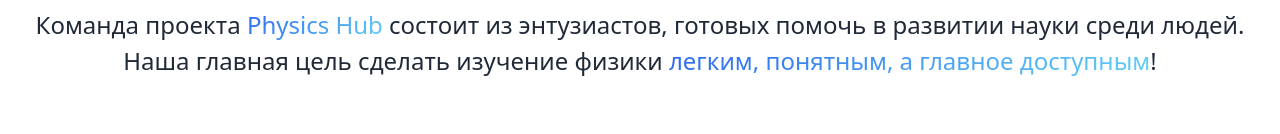
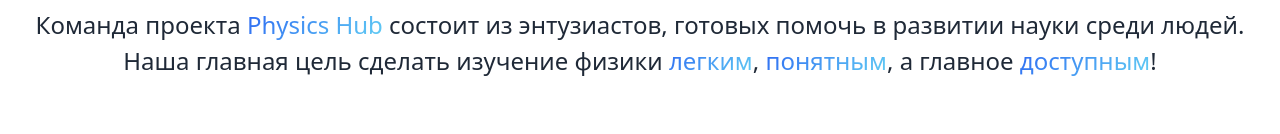
Before and after one commit to SabyrAlymbekov/PhysicsHub, a Next.js app: page / in a window 1280 px wide. Shown: the part 1882-2016 px from the top of the page. Built offline with nearby package versions, Linux system fonts and the light colour scheme; no server answers; the database is empty.

Commit message:
Update team.tsx

```diff
--- a/components/home/team.tsx
+++ b/components/home/team.tsx
@@ -64,7 +64,7 @@ const TeamSection = async () => {
                 <h3 className="subtitle mt-4">
                     Команда проекта <span className="text-gradient">Physics Hub</span> состоит из энтузиастов, готовых помочь в развитии науки среди людей.
                     <br/>
-                    Наша главная цель сделать изучение физики <span className="text-gradient">легким, понятным, а главное доступным</span>!
+                    Наша главная цель сделать изучение физики <span className="text-gradient">легким</span>, <span className="text-gradient">понятным</span>, а главное  <span className="text-gradient">доступным</span>!
                 </h3>
             </div>
             <h1 className="text-3xl font-bold mt-14 text-center"> Админы </h1>
```
